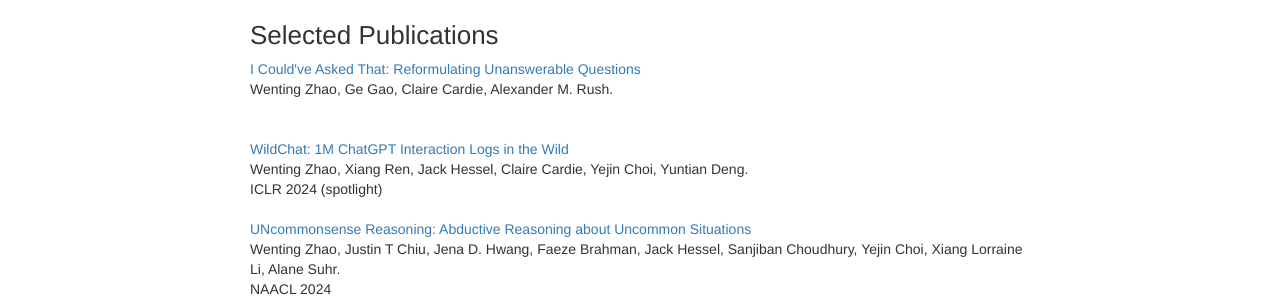
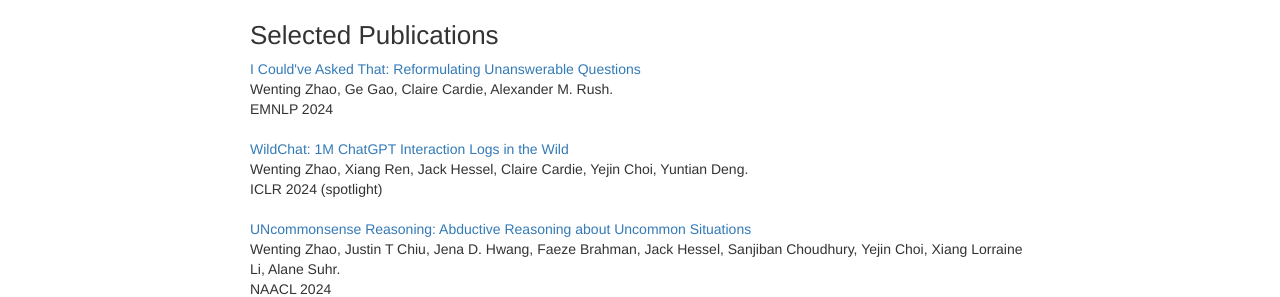
Before and after one commit to wenting-zhao/wenting-zhao.github.io, a Jekyll site: the page built from index.html, in a window 1280 px wide. Shown: the part 653-950 px from the top of the page. Built offline with Jekyll 4.4.1, drawn with Linux system fonts in a browser that asks for light colours.

Commit message:
Update papers.yaml

```diff
--- a/_data/papers.yaml
+++ b/_data/papers.yaml
@@ -2,6 +2,7 @@
     - title: "I Could've Asked That: Reformulating Unanswerable Questions"
       authors: Wenting Zhao, Ge Gao, Claire Cardie, Alexander M. Rush
       pdf: https://arxiv.org/pdf/2407.17469
+      conference: EMNLP 2024
     - title: "WildChat: 1M ChatGPT Interaction Logs in the Wild"
       authors: Wenting Zhao, Xiang Ren, Jack Hessel, Claire Cardie, Yejin Choi, Yuntian Deng
       pdf: https://arxiv.org/pdf/2405.01470
@@ -23,6 +24,7 @@
     - title: "I Could've Asked That: Reformulating Unanswerable Questions"
       authors: Wenting Zhao, Ge Gao, Claire Cardie, Alexander M. Rush
       pdf: https://arxiv.org/pdf/2407.17469
+      conference: EMNLP 2024
     - title: "WildHallucinations: Evaluating Long-form Factuality in LLMs with Real-World Entity Queries"
       authors: Wenting Zhao, Tanya Goyal, Yu Ying Chiu, Liwei Jiang, Benjamin Newman, Abhilasha Ravichander, Khyathi Chandu, Ronan Le Bras, Claire Cardie, Yuntian Deng, Yejin Choi
       pdf: https://arxiv.org/pdf/2407.17468
```
